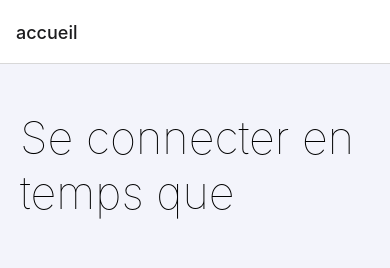
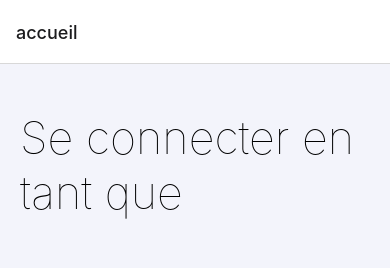
Before and after one commit to lilsis01234/Dokotera-oh, a React Native app in the folder front/: screen /accueil in a window 390 px wide. Shown: the top 268 px of the page. Built offline with nearby package versions, Linux system fonts and the light colour scheme.

Commit message:
recuperation token et info de l'user connecté

```diff
--- a/front/screens/Login.jsx
+++ b/front/screens/Login.jsx
@@ -11,7 +11,7 @@ const Login = ({ navigation }) => {
     <>
       <View style={styles.container}>
         <View style={styles.textContainer}>
-          <Text style={styles.loginText}>Se connecter en temps que</Text>
+          <Text style={styles.loginText}>Se connecter en tant que</Text>
         </View>
         <View style={styles.buttonContainer}>
           <ButtonRegister
```
